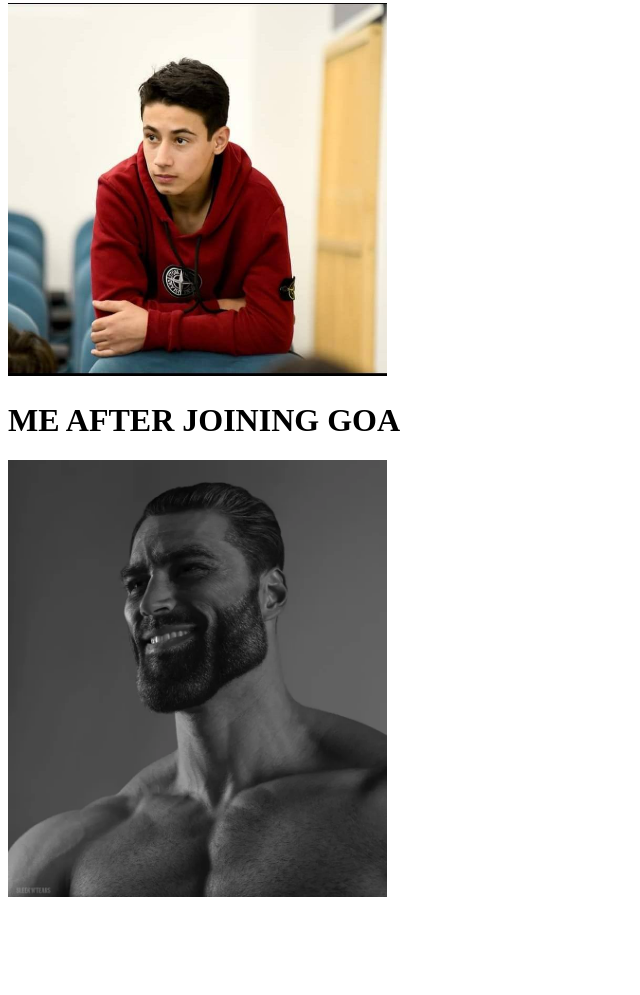
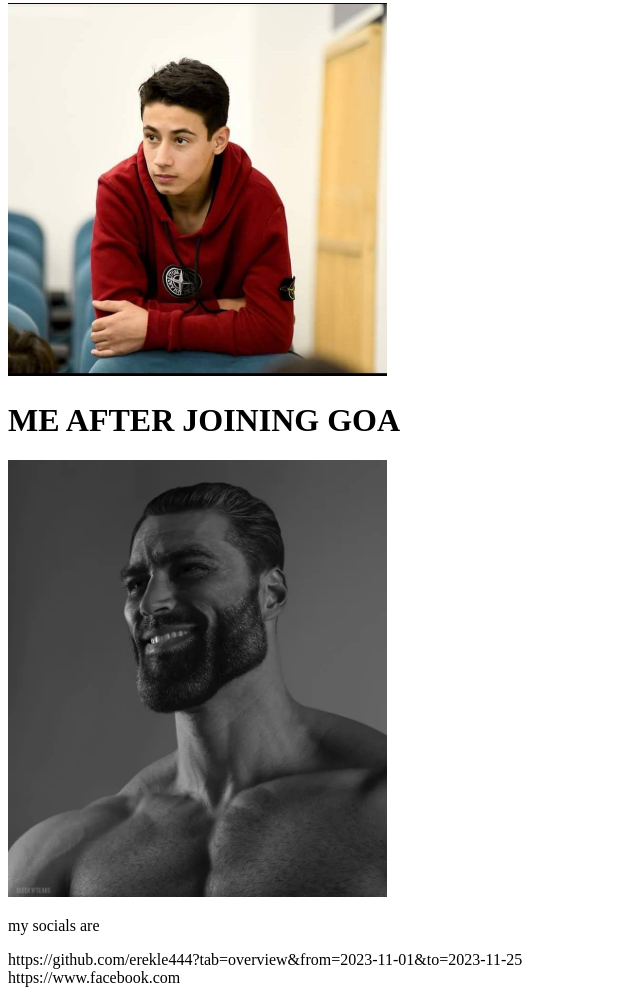
Before and after one commit to erekle444/Homeworks, a plain HTML site: page day 17/homework-portfolio.html in a window 1280 px wide. Shown: the part 1114-2109 px from the top of the page, without its empty margins (0-640 px from the left). Before the commit the page ends 2023 px from the top, so only its background shows below. Drawn offline with Linux system fonts and the light colour scheme.

Commit message:
fist commit

```diff
--- a/day 17/homework-portfolio.html
+++ b/day 17/homework-portfolio.html
@@ -23,5 +23,8 @@
 <!--just to make this funny i added gigachad picture-->
 <h1>ME AFTER JOINING GOA</h1>
 <img src="me after joining goa.png" width="30%">
+<!--my github and facebook-->
+<p>my socials are</p>
+<a>https://github.com/erekle444?tab=overview&from=2023-11-01&to=2023-11-25</a> <br> <a>https://www.facebook.com</a>
  </body>
 </html>
```
